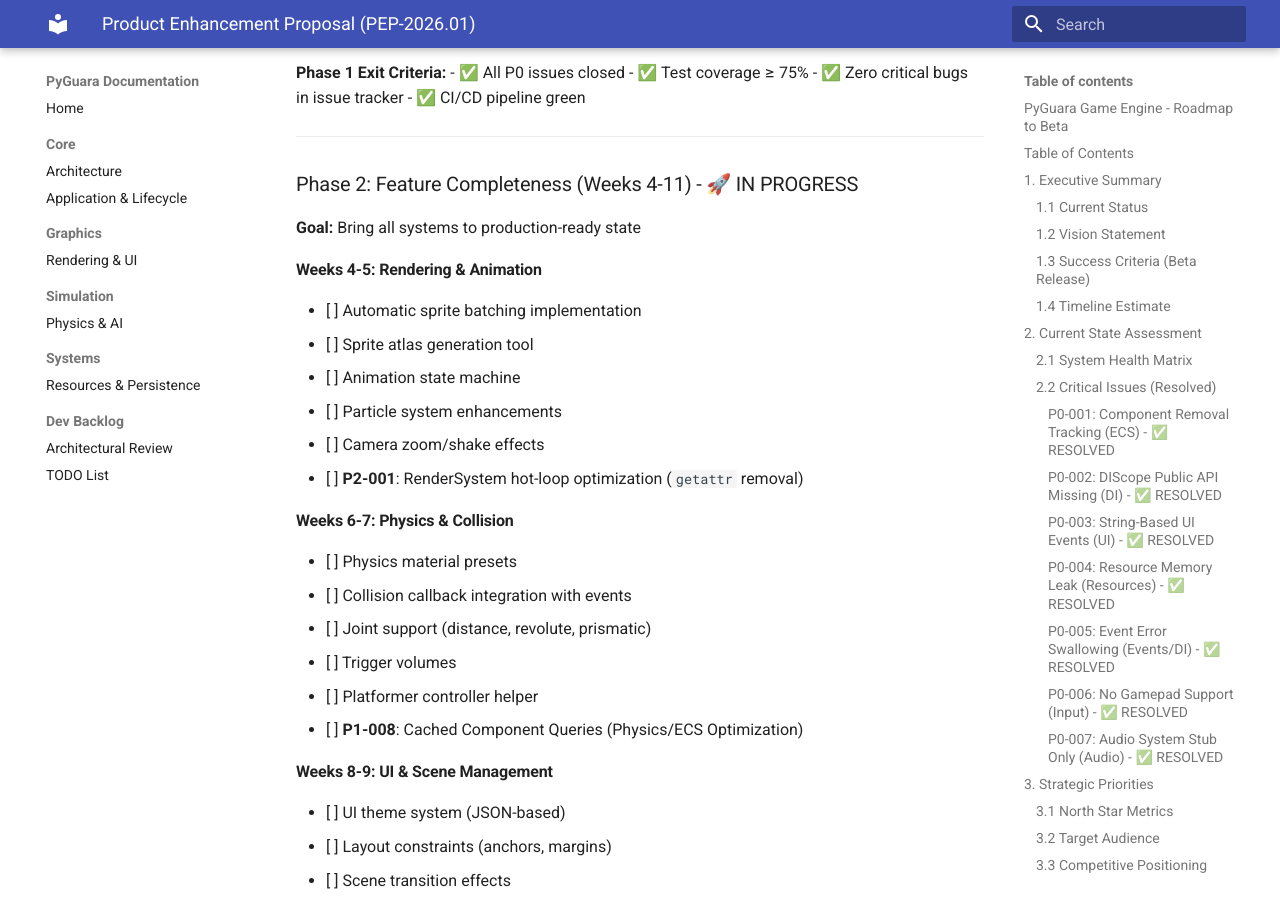
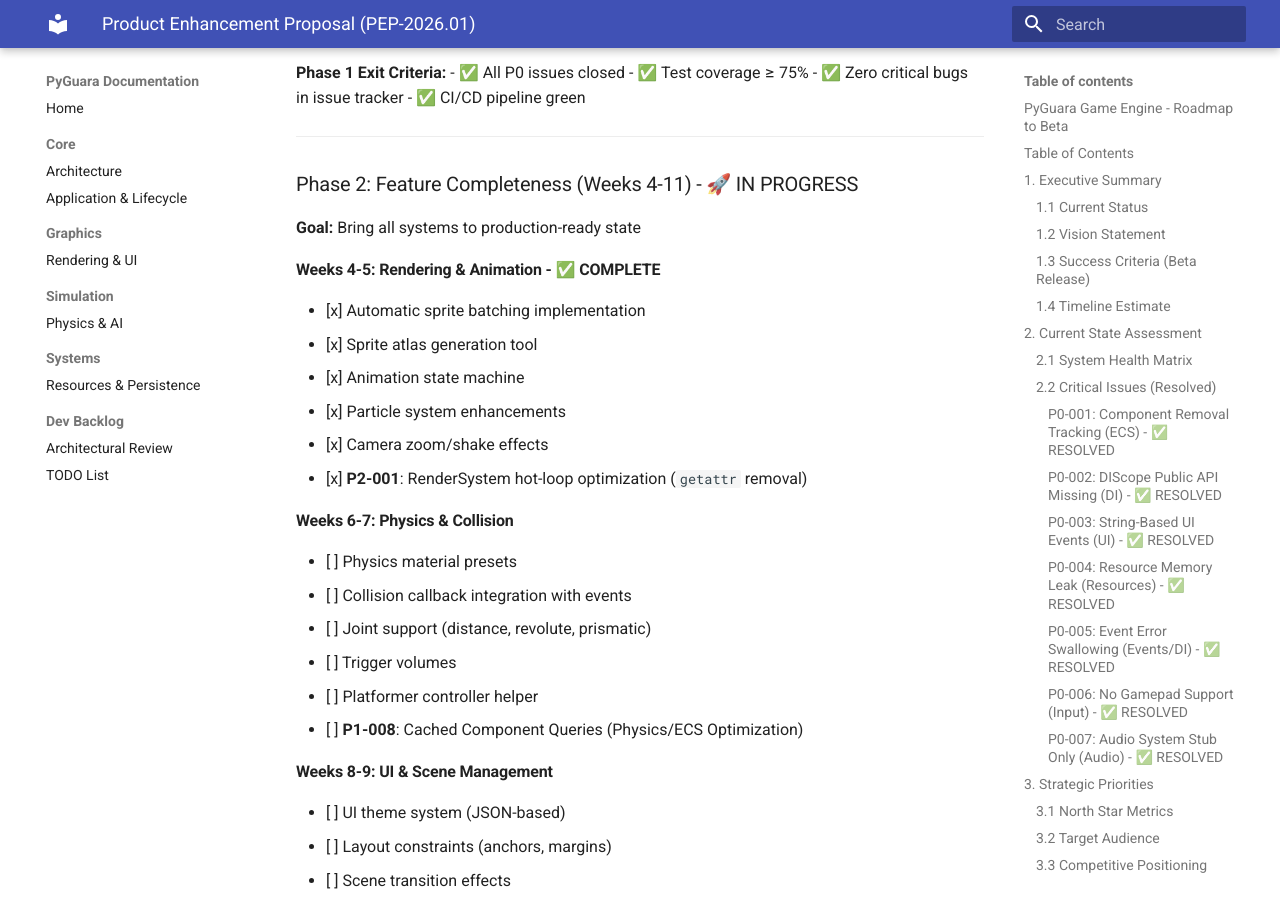
Before and after one commit to Wedeueis/pyguara, an MkDocs documentation site: the page built from docs/dev/backlog/active/2026-01-09-product-enhancement-proposal.md, in a window 1280 px wide and 900 px high, scrolled down 4834 px. Built offline with MkDocs 1.6.1 and Material for MkDocs 9.7.7, drawn with Linux system fonts in a browser that asks for light colours; some of the changed text lies outside the part shown.

Commit message:
docs: update PEP to v1.2 - Phase 2 Weeks 4-5 complete
Mark all Rendering & Animation tasks as complete:
- Automatic sprite batching implementation
- Sprite atlas generation tool
- Animation state machine
- Particle system enhancements
- Camera zoom/shake effects
- P2-001: RenderSystem hot-loop optimization

Update document metadata:
- Version: 1.1 → 1.2
- Date: January 11, 2026
- Status: Phase 2 (Weeks 4-5) Complete
- Add version 1.2 to Document History

Co-Authored-By: Claude Sonnet 4.5 <noreply@anthropic.com>

```diff
--- a/docs/dev/backlog/active/2026-01-09-product-enhancement-proposal.md
+++ b/docs/dev/backlog/active/2026-01-09-product-enhancement-proposal.md
@@ -178,13 +178,13 @@ Transform PyGuara from a pre-alpha engine with excellent architecture into a **p
 
 **Goal:** Bring all systems to production-ready state
 
-#### Weeks 4-5: Rendering & Animation
-- [ ] Automatic sprite batching implementation
-- [ ] Sprite atlas generation tool
-- [ ] Animation state machine
-- [ ] Particle system enhancements
-- [ ] Camera zoom/shake effects
-- [ ] **P2-001**: RenderSystem hot-loop optimization (`getattr` removal)
+#### Weeks 4-5: Rendering & Animation - ✅ COMPLETE
+- [x] Automatic sprite batching implementation
+- [x] Sprite atlas generation tool
+- [x] Animation state machine
+- [x] Particle system enhancements
+- [x] Camera zoom/shake effects
+- [x] **P2-001**: RenderSystem hot-loop optimization (`getattr` removal)
 
 #### Weeks 6-7: Physics & Collision
 - [ ] Physics material presets
```
Also changed, not shown: other parts of docs/dev/backlog/active/2026-01-09-product-enhancement-proposal.md (+5 -3 lines).
